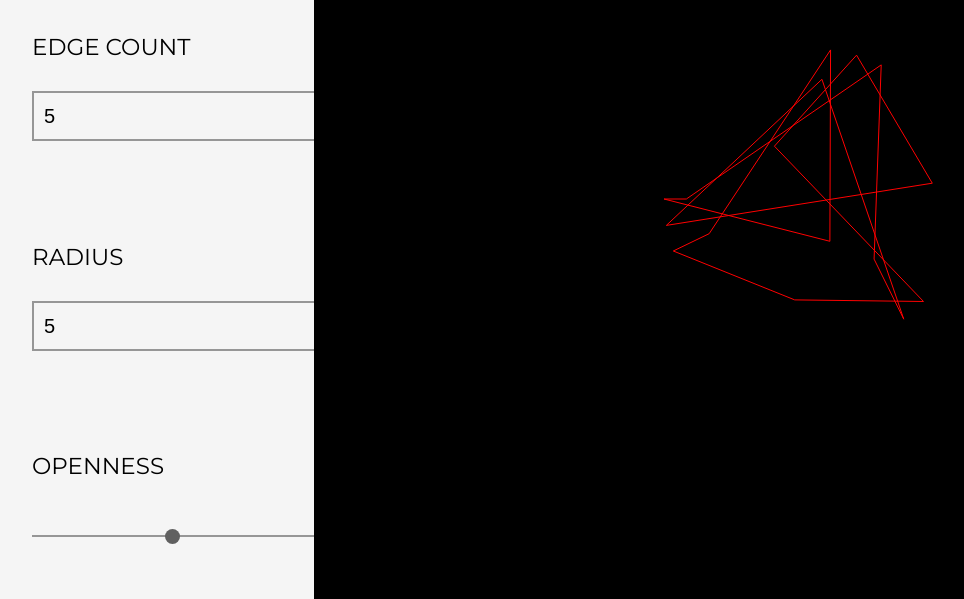
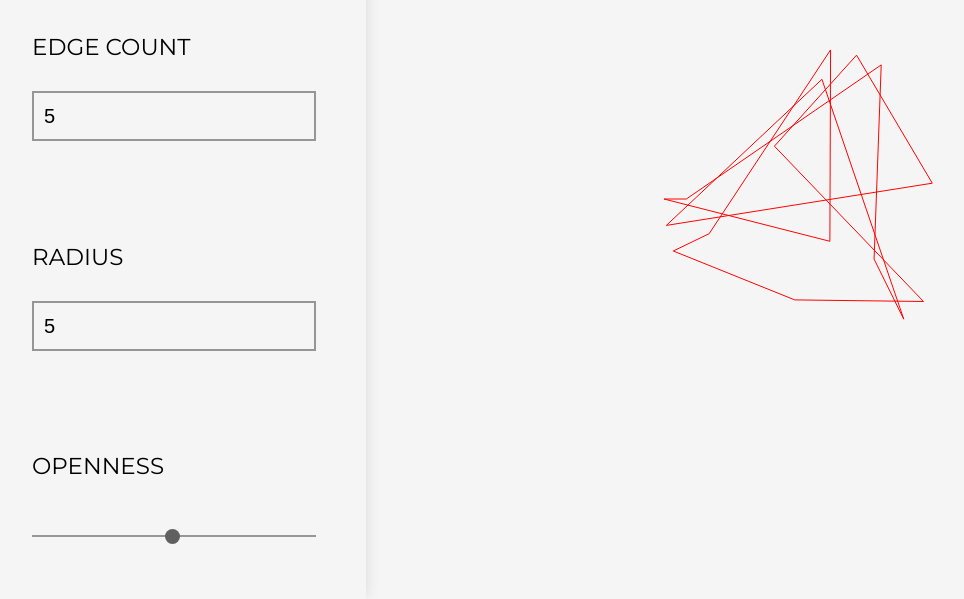
Before and after one commit to baransrc/Hoberman-Circle-Renderer, a plain HTML site: page index.html in a window 1280 px wide. Shown: the part 201-800 px from the top of the page, without its empty margins (18-982 px from the left). Drawn offline with Linux system fonts and the light colour scheme.

Commit message:
Styling changes on canvas,

```diff
--- a/style.scss
+++ b/style.scss
@@ -108,12 +108,12 @@ body {
     width: 70%;
     align-items: center;
     justify-content: center;
-    background: #606060;
   }
 
   &__canvas{
-    background: #000000;
+
   }
+
 }
 
 a {
```
Also changed, not shown: style.css, 1 other file.
